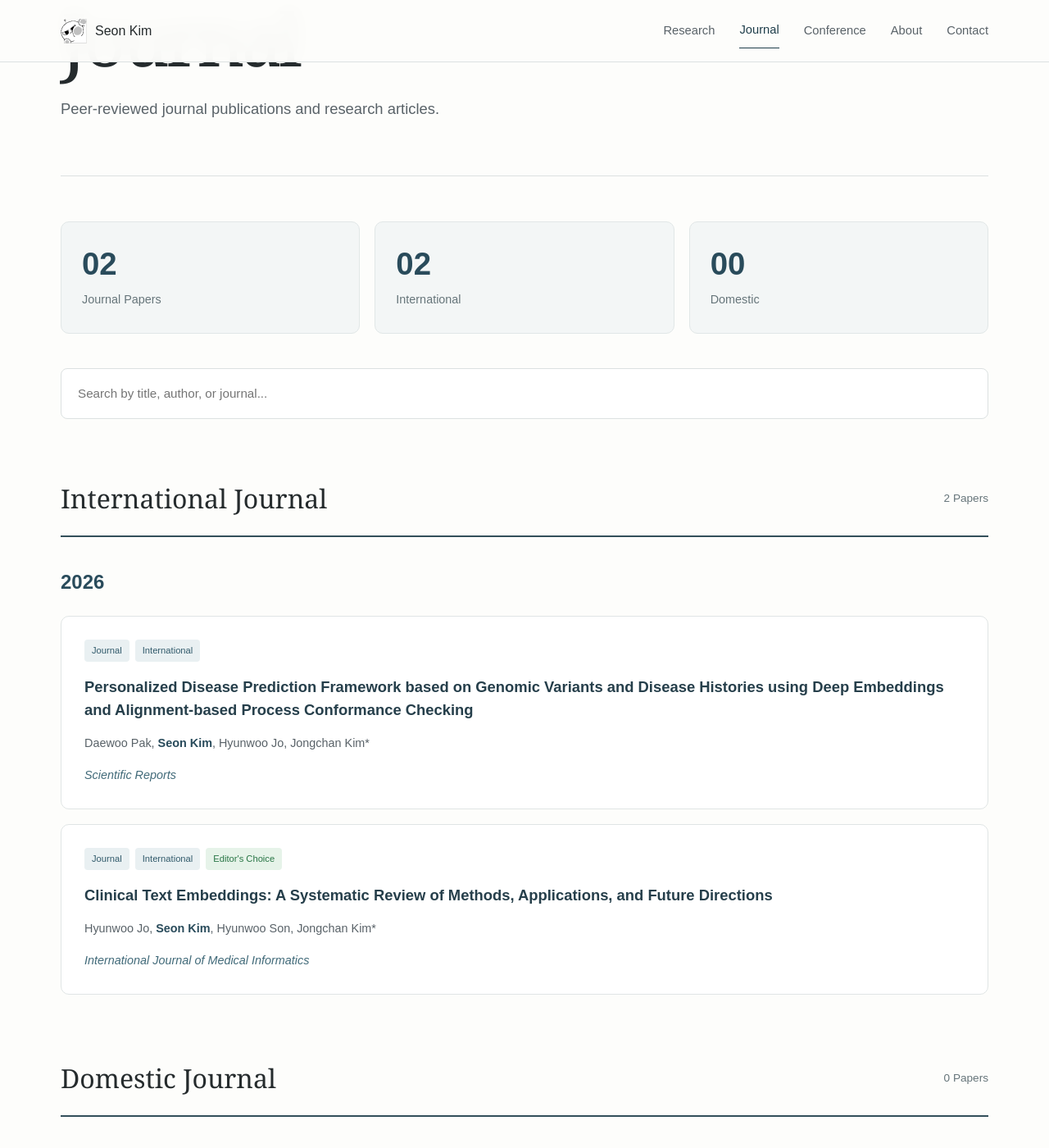
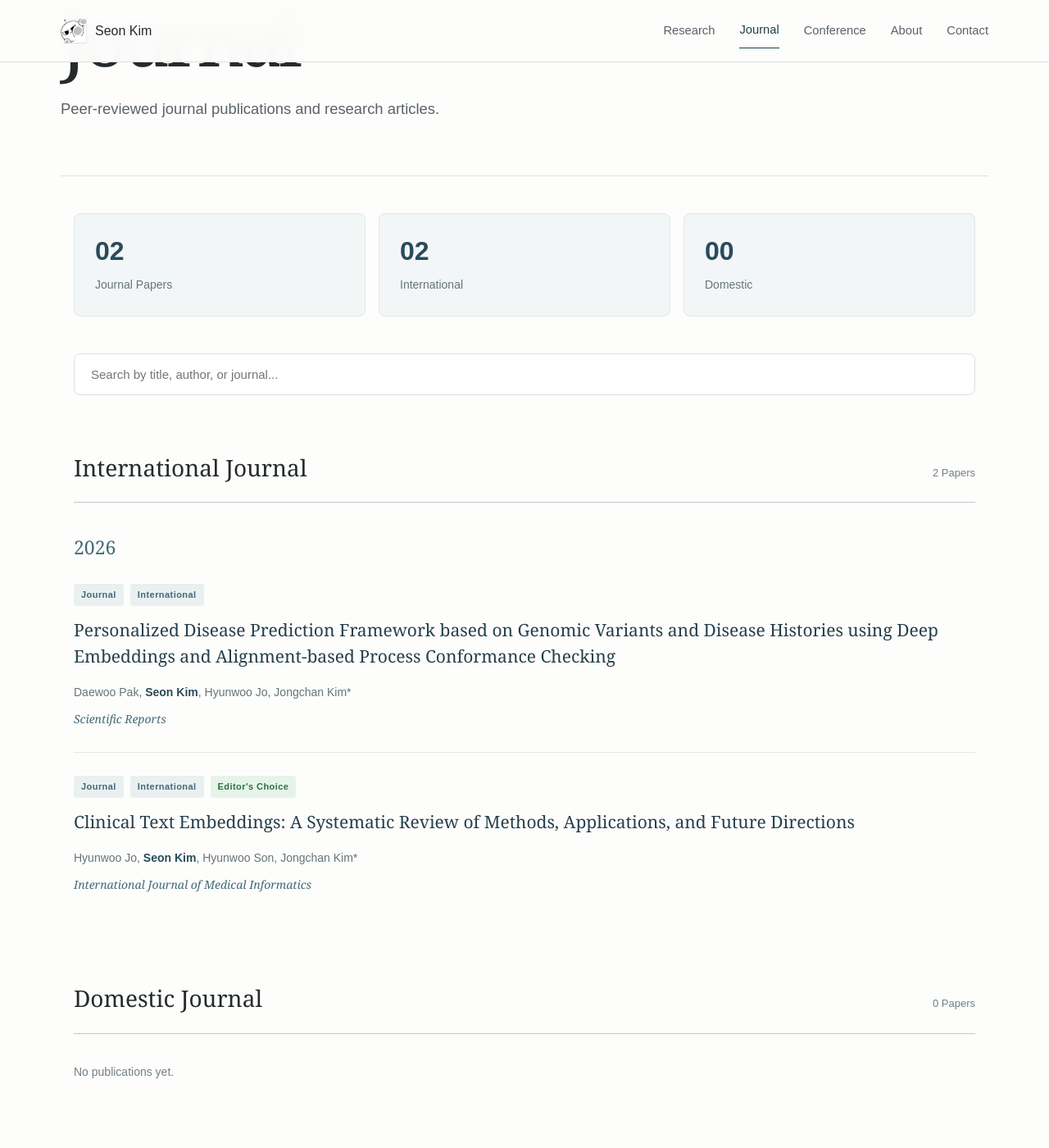
Before and after one commit to KSO012/KSO012.github.io, a Jekyll site: the page built from journal.md, in a window 1280 px wide and 1400 px high, scrolled down 229 px. Shown: the whole window at 82% size. Built offline with Jekyll 4.4.1, drawn with Linux system fonts in a browser that asks for light colours.

Commit message:
Update style.css

```diff
--- a/assets/style.css
+++ b/assets/style.css
@@ -13,59 +13,61 @@
   flex-shrink: 0;
 }
 
-/* =================================
+/* =========================================
    JOURNAL PAGE
-================================= */
+========================================= */
 
 .journal-page {
-  padding-top: 55px;
+  max-width: 1100px;
+  margin: 0 auto;
+  padding-top: 45px;
 }
 
-/* Statistics */
+/* Publication Statistics */
 
 .journal-stats {
   display: grid;
   grid-template-columns: repeat(3, 1fr);
-  gap: 18px;
-  margin-bottom: 42px;
+  gap: 16px;
+  margin-bottom: 45px;
 }
 
 .journal-stat {
-  padding: 28px 25px;
+  padding: 25px;
   background: #f3f6f6;
   border: 1px solid #e1e7e7;
-  border-radius: 10px;
+  border-radius: 8px;
 }
 
 .journal-stat strong {
   display: block;
-  font-size: 2.4rem;
-  font-weight: 600;
+  font-size: 32px;
   color: #294b5b;
-  line-height: 1.2;
+  line-height: 1.3;
 }
 
 .journal-stat span {
   display: block;
   margin-top: 8px;
-  font-size: 0.9rem;
+  font-size: 14px;
   color: #66757a;
 }
 
 /* Search */
 
 .journal-search {
-  margin-bottom: 70px;
+  margin-bottom: 65px;
 }
 
 .journal-search input {
   width: 100%;
-  padding: 17px 20px;
+  padding: 16px 20px;
   border: 1px solid #dce1e1;
   border-radius: 8px;
   background: #fff;
-  font: inherit;
-  font-size: 0.95rem;
+  font-family: inherit;
+  font-size: 15px;
+  color: #252b2d;
   outline: none;
 }
 
@@ -73,7 +75,7 @@
   border-color: #416a79;
 }
 
-/* Sections */
+/* Journal Section */
 
 .journal-section {
   margin-bottom: 75px;
@@ -81,78 +83,85 @@
 
 .journal-section-header {
   display: flex;
-  align-items: center;
   justify-content: space-between;
+  align-items: baseline;
   gap: 20px;
-  border-bottom: 2px solid #334f5a;
   padding-bottom: 18px;
-  margin-bottom: 32px;
+  margin-bottom: 35px;
+  border-bottom: 1px solid #bfcaca;
 }
 
 .journal-section-header h2 {
   font-family: Georgia, serif;
-  font-size: 2rem;
+  font-size: 28px;
   font-weight: 500;
   margin: 0;
 }
 
 .journal-section-header > span {
-  color: #66757a;
-  font-size: 0.85rem;
+  font-size: 13px;
+  color: #718086;
 }
 
 .journal-year {
-  font-size: 1.5rem;
-  margin: 35px 0 20px;
-  color: #294b5b;
+  font-family: Georgia, serif;
+  font-size: 23px;
+  font-weight: 500;
+  color: #416a79;
+  margin: 0 0 25px;
 }
 
-/* Publication Cards */
+/* Publication List */
 
 .journal-paper {
-  border: 1px solid #e0e5e5;
-  border-radius: 10px;
-  padding: 28px;
-  margin-bottom: 18px;
-  background: #fff;
-  transition: border-color 0.2s;
+  padding: 28px 0;
+  border-bottom: 1px solid #e1e6e5;
 }
 
-.journal-paper:hover {
-  border-color: #416a79;
+.journal-paper:first-of-type {
+  padding-top: 0;
+}
+
+.journal-paper:last-child {
+  border-bottom: none;
 }
 
 .journal-badges {
   display: flex;
   flex-wrap: wrap;
-  gap: 7px;
-  margin-bottom: 17px;
+  gap: 8px;
+  margin-bottom: 14px;
 }
 
 .journal-badges span {
-  background: #e9f0f2;
-  color: #315a6b;
-  font-size: 0.7rem;
+  font-size: 11px;
+  font-weight: 600;
+  letter-spacing: 0.04em;
+  color: #416a79;
+  background: #eaf0f0;
+  border-radius: 4px;
   padding: 4px 9px;
-  border-radius: 4px;
 }
 
 .journal-badges .highlight {
+  color: #287545;
   background: #e6f3e9;
-  color: #287545;
 }
 
 .journal-paper h4 {
-  font-size: 1.15rem;
+  font-family: Georgia, serif;
+  font-size: 21px;
+  font-weight: 500;
   line-height: 1.5;
-  margin: 0 0 15px;
   color: #263f4b;
+  margin: 0 0 16px;
 }
 
 .journal-authors {
-  color: #596268;
-  font-size: 0.9rem;
-  margin-bottom: 8px;
+  font-size: 14px;
+  line-height: 1.8;
+  color: #66757a;
+  margin: 0 0 8px;
 }
 
 .journal-authors strong {
@@ -161,21 +170,22 @@
 }
 
 .journal-name {
+  font-family: Georgia, serif;
   font-style: italic;
-  font-size: 0.9rem;
+  font-size: 14px;
   color: #416a79;
-  margin-bottom: 0;
+  margin: 0;
 }
 
 .journal-empty {
-  padding: 20px 0;
   color: #718086;
+  font-size: 14px;
 }
 
 #journal-no-results {
   text-align: center;
   color: #718086;
-  padding: 30px;
+  padding: 30px 0;
 }
 
 [hidden] {
@@ -185,6 +195,9 @@
 /* Mobile */
 
 @media (max-width: 700px) {
+  .journal-page {
+    padding-top: 35px;
+  }
 
   .journal-stats {
     grid-template-columns: 1fr;
@@ -195,20 +208,15 @@
     padding: 20px;
   }
 
-  .journal-section-header h2 {
-    font-size: 1.5rem;
-  }
-
-  .journal-paper {
-    padding: 20px;
-  }
-
-  .journal-paper h4 {
-    font-size: 1.05rem;
-  }
-
   .journal-search {
     margin-bottom: 45px;
   }
 
+  .journal-section-header h2 {
+    font-size: 22px;
+  }
+
+  .journal-paper h4 {
+    font-size: 19px;
+  }
 }
```
